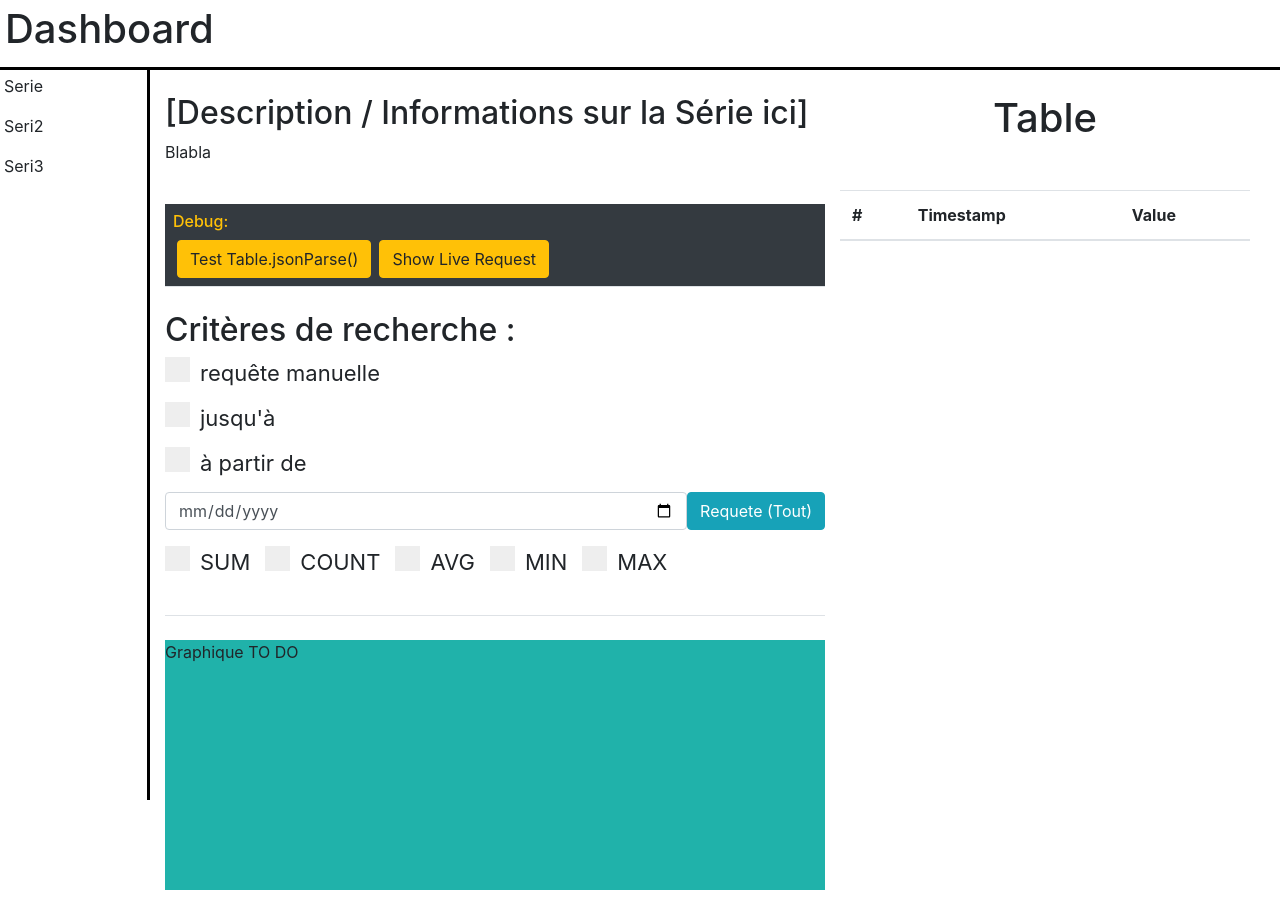
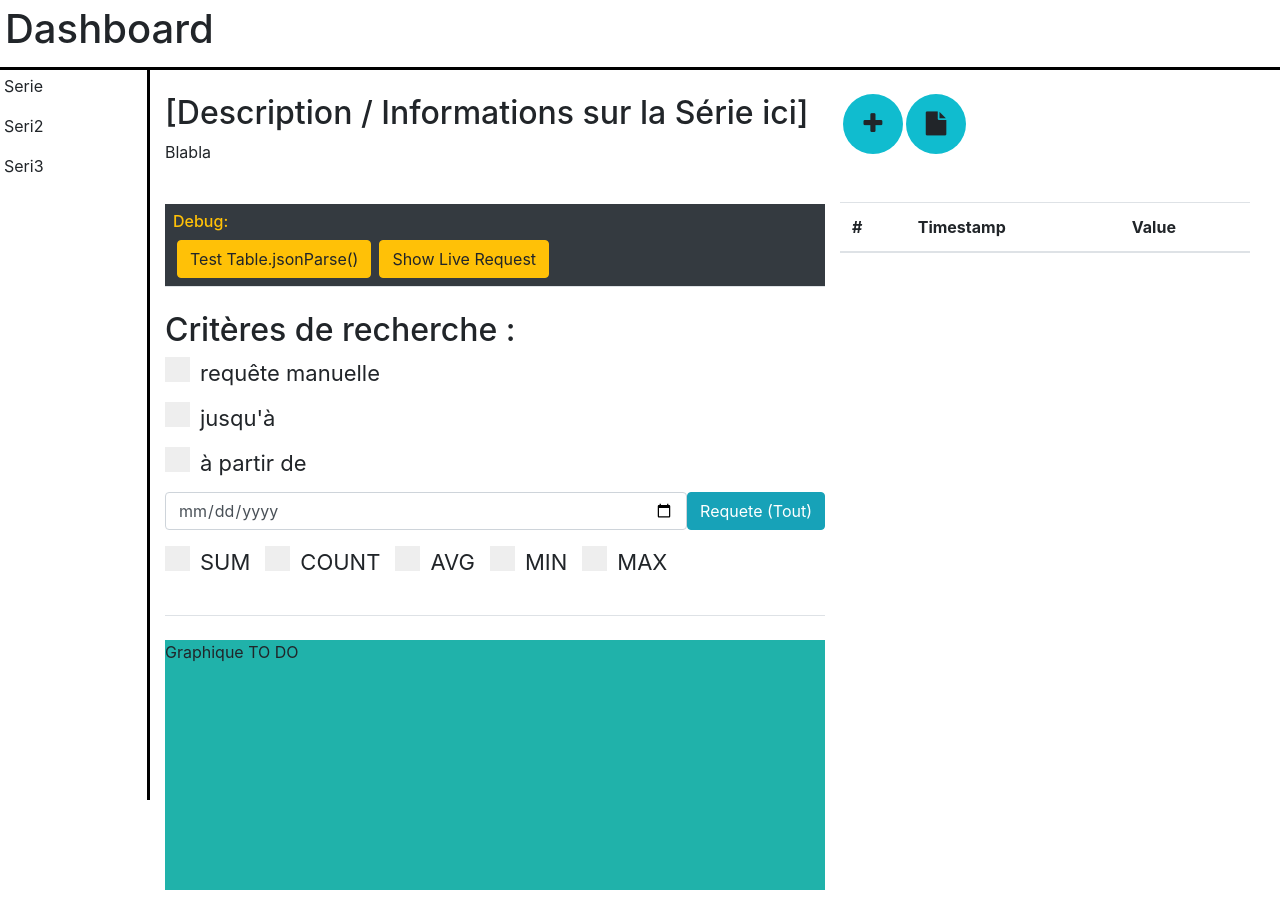
Before and after one commit to PierreTSE/2020-BDD-dashboard, a Vue app: page / in a window 1280 px wide. Built offline with nearby package versions, Linux system fonts and the light colour scheme.

Commit message:
Added buttons for table insertion
One button to add a line in the table, the other one to import a csv file

Co-Authored-By: AriTortue <56339786+AriTortue@users.noreply.github.com>
Co-Authored-By: Julien Giovinazzo <11940917+Julien-Gio@users.noreply.github.com>

```diff
--- a/public/index.html
+++ b/public/index.html
@@ -11,6 +11,7 @@
       integrity="sha384-9aIt2nRpC12Uk9gS9baDl411NQApFmC26EwAOH8WgZl5MYYxFfc+NcPb1dKGj7Sk"
       crossorigin="anonymous"
   />
+  <link rel="stylesheet" href="https://cdnjs.cloudflare.com/ajax/libs/font-awesome/4.7.0/css/font-awesome.min.css">
     <title><%= htmlWebpackPlugin.options.title %></title>
   </head>
   <body>
--- a/src/components/Table.vue
+++ b/src/components/Table.vue
@@ -1,14 +1,34 @@
 <template>
   <div class="container">
-    <h1 class="mt-4 text-center">Table</h1>
-    <!-- <form>
+    <button type="button" class="btn btn-default btn-circle btn-xl mt-4"
+    @click="showInsertDiv=!showInsertDiv"><i class="fa fa-plus"></i>
+    </button>
+
+    <button type="button" class="btn btn-default btn-circle btn-xl mt-4"
+    @click="showFileDiv=!showFileDiv"><i class="fa fa-file"></i>
+    </button>
+    <div v-if="showFileDiv">
+      <br>
+      <input type="file"  @change="loadTextFromFile">
+    </div>
+
+    <!-- Add row to table div -->
+    <form v-if="showInsertDiv">
       <div class="form-group">
-        <label for="name">Timestamp</label>
+        <label for="date">Date</label>
         <input
-          type="text"
-          placeholder="Ex: Timestamp 1"
-          v-model="name"
+          type="date"
+          v-model="date"
           class="form-control"
+        />
+      </div>
+      <div>
+        <label for="time">Heure</label>
+        <input
+          type="time"
+          v-model="time"
+          class="form-control"
+          step="1"
         />
       </div>
       <div class="form-group">
@@ -20,27 +40,12 @@
           class="form-control"
         />
       </div>
-      <div class="form-group">
-        <label for="date">Date</label>
-        <input
-          type="date"
-          v-model="date"
-          class="form-control"
-        />
-      </div>
-      <div>
-        <label for="time">Time</label>
-        <input
-          type="time"
-          v-model="time"
-          class="form-control"
-          step="1"
-        />
-      </div>
      <button type="button" @click="onSubmit" class="btn btn-dark">
         Submit
       </button>
-    </form> -->
+    </form>
+
+
 
     <table class="table mt-5">
       <thead>
@@ -67,6 +72,8 @@ export default {
   data() {
     return {
     allScores: [],
+    showInsertDiv: false,
+    showFileDiv: false
     }
   },
   computed: {
@@ -99,7 +106,31 @@ export default {
         return (a.ts - b.ts);
       });
       console.log(this.allScores);
+    },
+
+    loadTextFromFile(ev) {
+      const file = ev.target.files[0];
+      const reader = new FileReader();
+
+      reader.onload = e => this.$emit("load", e.target.result);
+      reader.readAsText(file);
     }
+
   },
 };
 </script>
+
+<style scoped>
+
+
+.btn-circle.btn-xl {
+    width: 60px;
+    height: 60px;
+    padding: 10px 16px;
+    border-radius: 35px;
+    font-size: 24px;
+    line-height: 1.33;
+    margin-left: 3px;
+    background-color: #10bccf;
+}
+</style>
```
